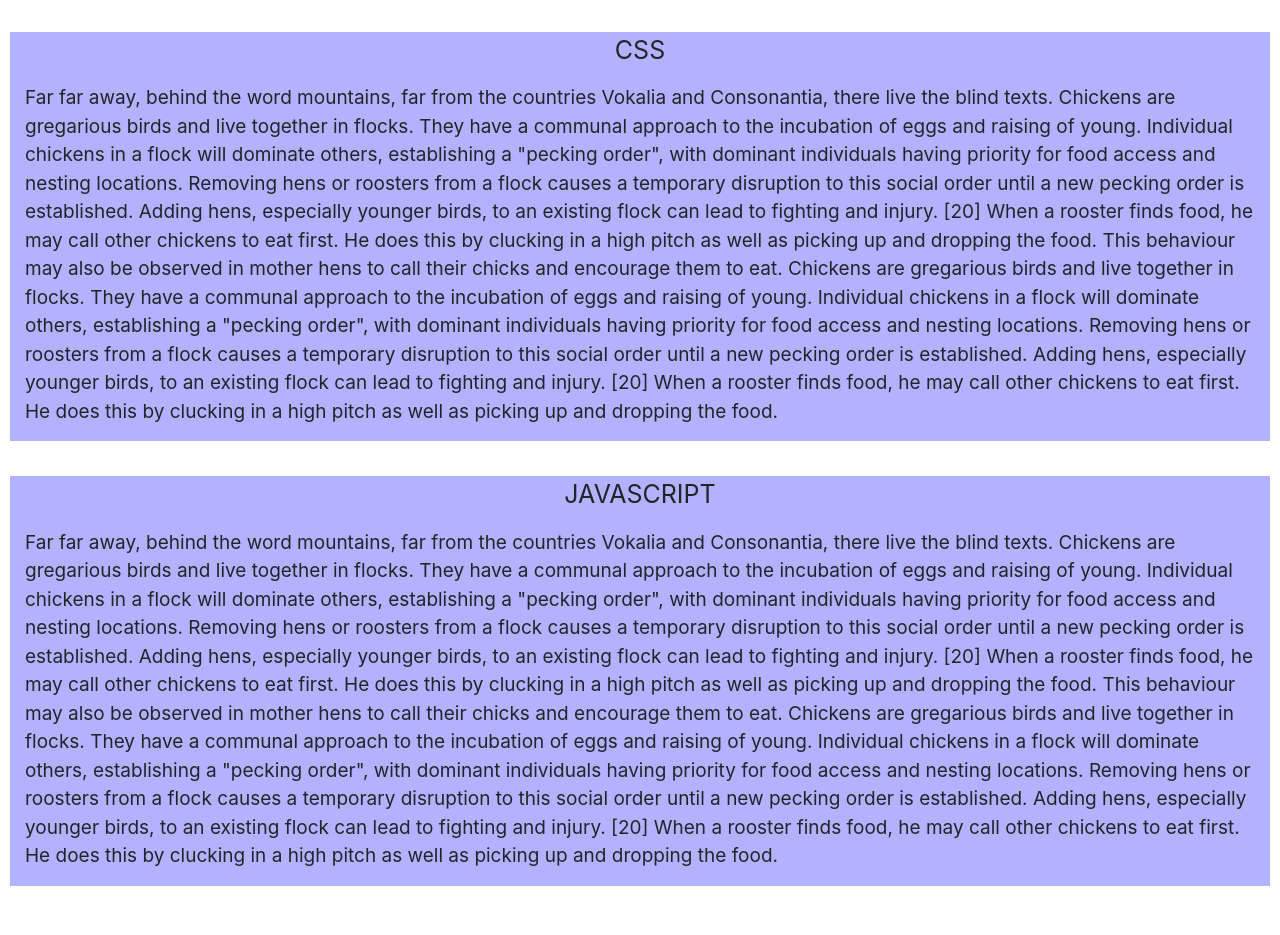
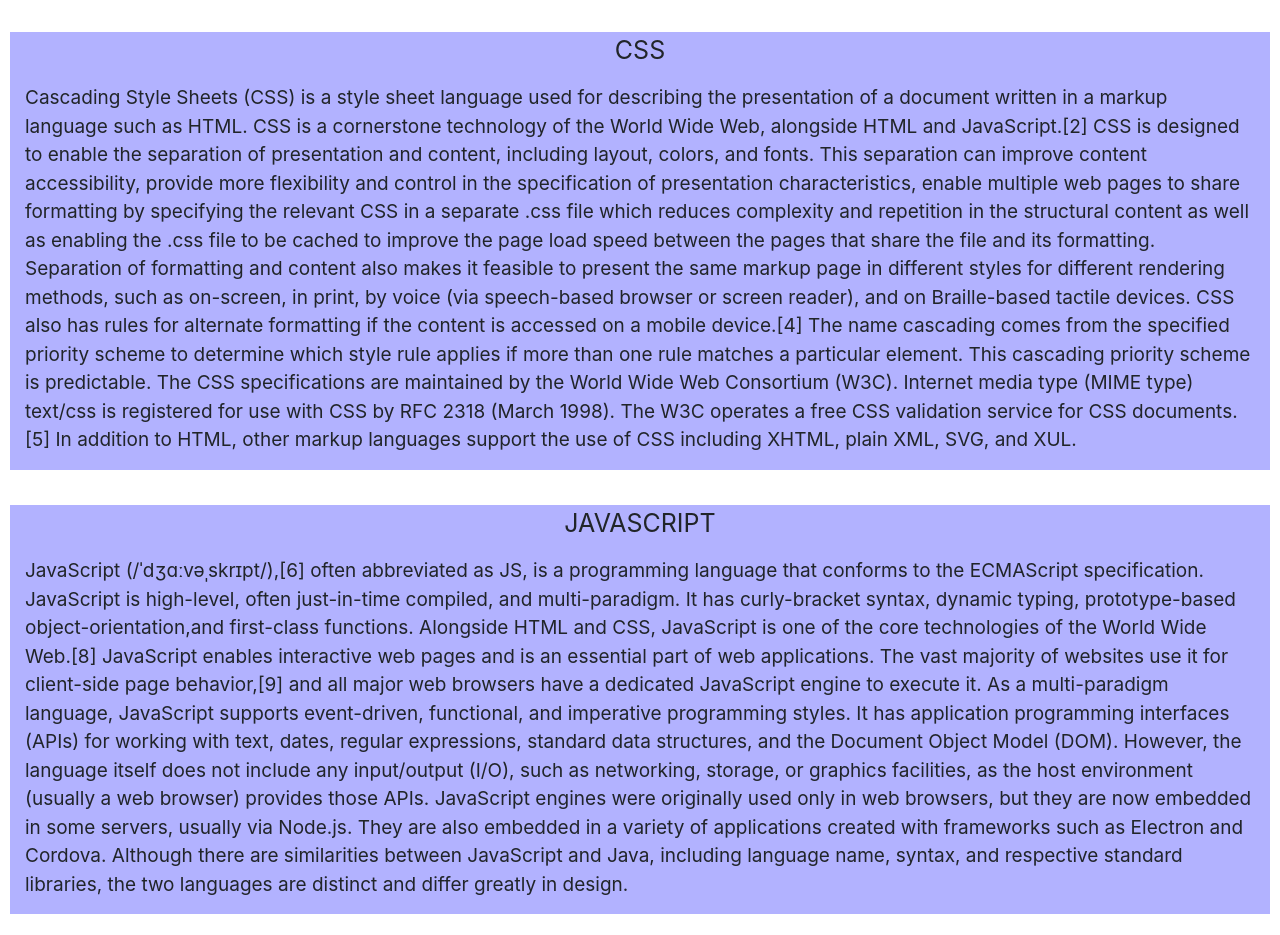
Before and after one commit to prasad-web9/coursera_test-2, a plain HTML site: page index.html in a window 1280 px wide. Shown: the part 651-1586 px from the top of the page. Before the commit the page ends 1558 px from the top, so only its background shows below. Drawn offline with nearby package versions, Linux system fonts and the light colour scheme.

Commit message:
Update index.html

```diff
--- a/index.html
+++ b/index.html
@@ -56,25 +56,23 @@
     <div class="card-item">
 	   <div class = "name">CSS</div>
       <div class="card-info">
-        <p class="card-intro">Far far away, behind the word mountains,
-		far from the countries Vokalia and Consonantia, there live the blind texts.
-		Chickens are gregarious birds and live together in flocks.
-		They have a communal approach to the incubation of eggs and raising of young.
-		Individual chickens in a flock will dominate others, establishing a "pecking order",
-		with dominant individuals having priority for food access and nesting locations.
-		Removing hens or roosters from a flock causes a temporary disruption to this social order until a new pecking order is established.
-		Adding hens, especially younger birds, to an existing flock can lead to fighting and injury.
-		[20] When a rooster finds food, he may call other chickens to eat first.
-		He does this by clucking in a high pitch as well as picking up and dropping the food.
-		This behaviour may also be observed in mother hens to call their chicks and encourage them to eat.
-		Chickens are gregarious birds and live together in flocks.
-		They have a communal approach to the incubation of eggs and raising of young.
-		Individual chickens in a flock will dominate others, establishing a "pecking order",
-		with dominant individuals having priority for food access and nesting locations.
-		Removing hens or roosters from a flock causes a temporary disruption to this social order until a new pecking order is established.
-		Adding hens, especially younger birds, to an existing flock can lead to fighting and injury.
-		[20] When a rooster finds food, he may call other chickens to eat first.
-		He does this by clucking in a high pitch as well as picking up and dropping the food.</p>
+        <p class="card-intro">
+		Cascading Style Sheets (CSS) is a style sheet language used for describing the presentation of a document written in a markup language such as HTML.
+		CSS is a cornerstone technology of the World Wide Web, alongside HTML and JavaScript.[2]
+                CSS is designed to enable the separation of presentation and content, including layout, colors, and fonts.
+		This separation can improve content accessibility, provide more flexibility and control in the specification of presentation characteristics,
+		enable multiple web pages to share formatting by specifying the relevant CSS in a separate .css file which reduces
+		complexity and repetition in the structural content as well as enabling
+		the .css file to be cached to improve the page load speed between the pages that share the file and its formatting.
+                Separation of formatting and content also makes it feasible to present the same markup page in different styles for different rendering methods,
+		such as on-screen, in print, by voice (via speech-based browser or screen reader), and on Braille-based tactile devices. CSS also has rules
+		for alternate formatting if the content is accessed on a mobile device.[4]
+                The name cascading comes from the specified priority scheme to determine which style rule applies if more than one rule matches a particular element.
+		This cascading priority scheme is predictable.
+                The CSS specifications are maintained by the World Wide Web Consortium (W3C). Internet media type (MIME type) text/css is registered for use with CSS by RFC 2318 (March 1998).
+		The W3C operates a free CSS validation service for CSS documents.[5]
+                In addition to HTML, other markup languages support the use of CSS including XHTML, plain XML, SVG, and XUL.
+	      </p>
       </div>
     </div>
   </div>
@@ -82,25 +80,20 @@
     <div class="card-item">
 	   <div class = "name">JAVASCRIPT</div>
       <div class="card-info">
-        <p class="card-intro">Far far away, behind the word mountains, far from the countries Vokalia and Consonantia,
-		there live the blind texts.
-		Chickens are gregarious birds and live together in flocks.
-		They have a communal approach to the incubation of eggs and raising of young.
-		Individual chickens in a flock will dominate others, establishing a "pecking order",
-		with dominant individuals having priority for food access and nesting locations.
-		Removing hens or roosters from a flock causes a temporary disruption to this social order until a new pecking order is established.
-		Adding hens, especially younger birds, to an existing flock can lead to fighting and injury.
-		[20] When a rooster finds food, he may call other chickens to eat first.
-		He does this by clucking in a high pitch as well as picking up and dropping the food.
-		This behaviour may also be observed in mother hens to call their chicks and encourage them to eat.
-		Chickens are gregarious birds and live together in flocks.
-		They have a communal approach to the incubation of eggs and raising of young.
-		Individual chickens in a flock will dominate others, establishing a "pecking order",
-		with dominant individuals having priority for food access and nesting locations.
-		Removing hens or roosters from a flock causes a temporary disruption to this social order until a new pecking order is established.
-		Adding hens, especially younger birds, to an existing flock can lead to fighting and injury.
-		[20] When a rooster finds food, he may call other chickens to eat first.
-		He does this by clucking in a high pitch as well as picking up and dropping the food.</p>
+        <p class="card-intro">JavaScript (/ˈdʒɑːvəˌskrɪpt/),[6] often abbreviated as JS, is a programming language that conforms to the ECMAScript specification.
+		JavaScript is high-level, often just-in-time compiled, and multi-paradigm. It has curly-bracket syntax, dynamic typing,
+		prototype-based object-orientation,and first-class functions.
+		Alongside HTML and CSS, JavaScript is one of the core technologies of the World Wide Web.[8] JavaScript enables interactive web pages
+		and is an essential part of web applications.
+		The vast majority of websites use it for client-side page behavior,[9] and all major web browsers have a dedicated JavaScript engine to execute it.
+                As a multi-paradigm language, JavaScript supports event-driven, functional, and imperative programming styles.
+		It has application programming interfaces (APIs) for working with text, dates, regular expressions, standard data structures, and the Document Object Model (DOM).
+		However, the language itself does not include any input/output (I/O), such as networking, storage, or graphics facilities,
+		as the host environment (usually a web browser) provides those APIs.
+                JavaScript engines were originally used only in web browsers, but they are now embedded in some servers, usually via Node.js.
+		They are also embedded in a variety of applications created with frameworks such as Electron and Cordova.
+                Although there are similarities between JavaScript and Java, including language name, syntax, and respective standard libraries,
+		the two languages are distinct and differ greatly in design.</p>
       </div>
     </div>
   </div>
```
